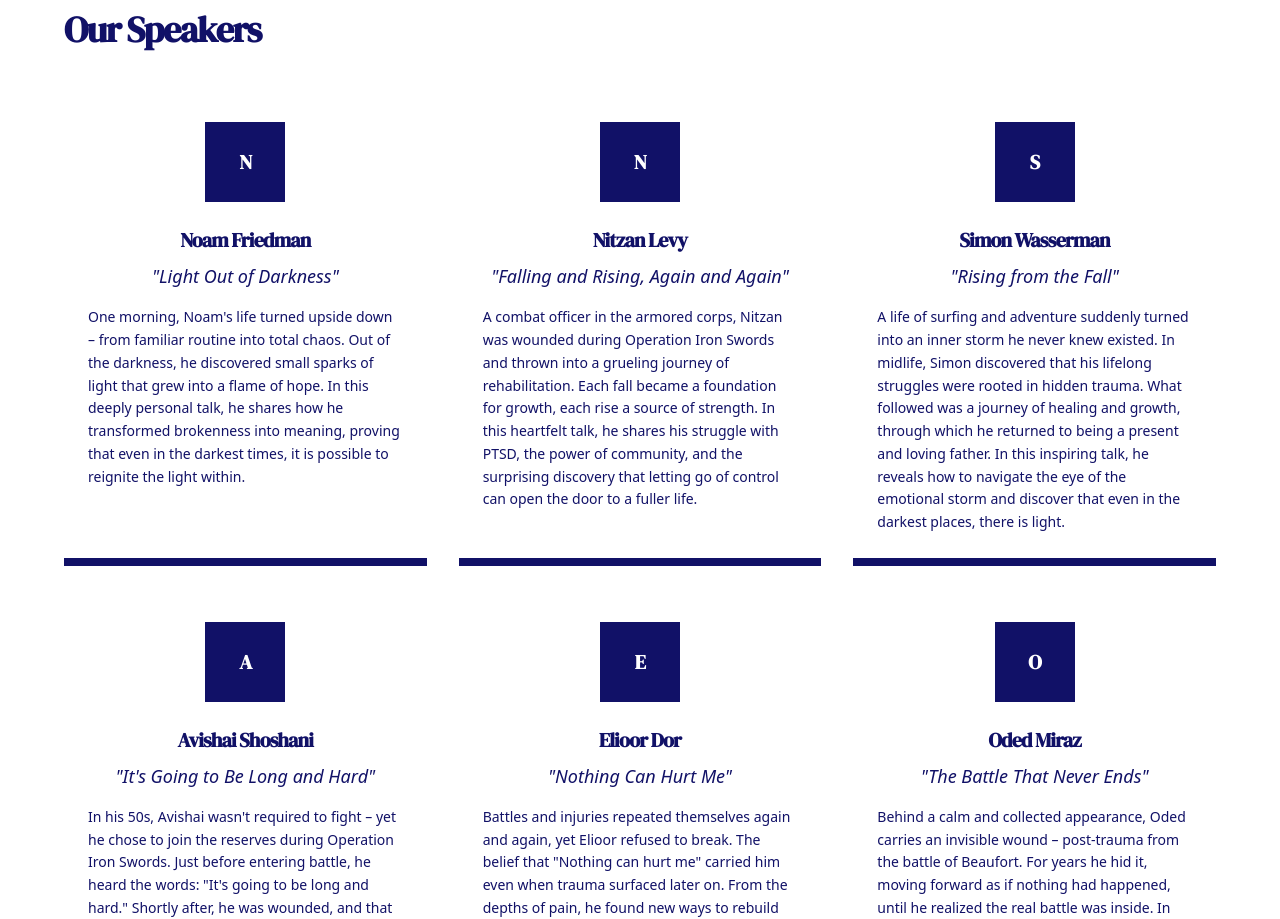
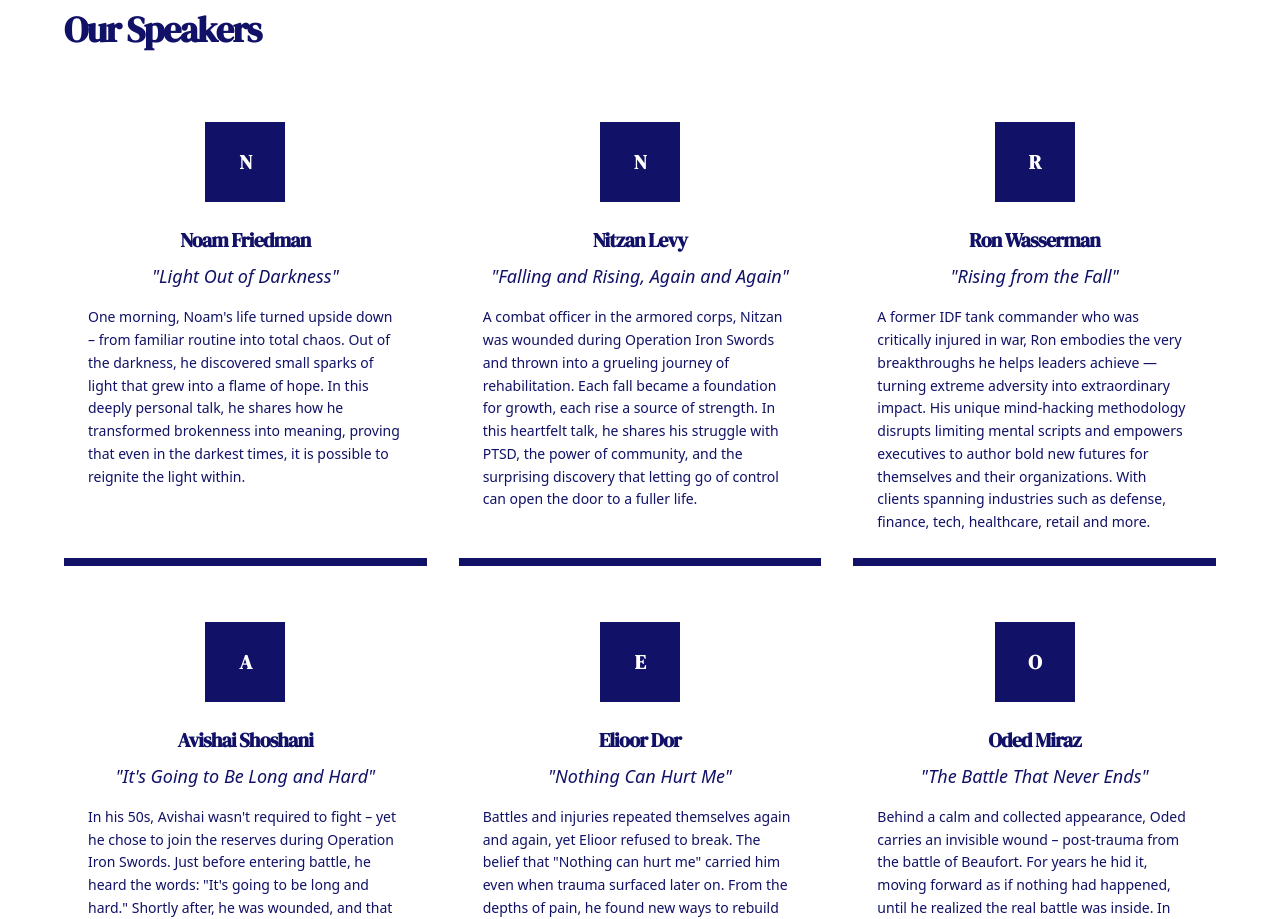
Before and after one commit to tom-voicer/blue-label, a Next.js app: page /en in a window 1280 px wide. Shown: the part 5760-6679 px from the top of the page. Built offline with nearby package versions, Linux system fonts and the light colour scheme.

Commit message:
replace simon with ron

```diff
--- a/components/OurTeamSection.tsx
+++ b/components/OurTeamSection.tsx
@@ -34,7 +34,7 @@ const OurTeamSection = () => {
       imagePath: "/speakers/nitzan.jpg", // placeholder path
     },
     {
-      key: "simonWasserman",
+      key: "ronWasserman",
       imagePath: "/speakers/simon.jpg", // placeholder path
     },
     {
--- a/messages/en.json
+++ b/messages/en.json
@@ -118,10 +118,10 @@
         "talkTitle": "Falling and Rising, Again and Again",
         "description": "A combat officer in the armored corps, Nitzan was wounded during Operation Iron Swords and thrown into a grueling journey of rehabilitation. Each fall became a foundation for growth, each rise a source of strength. In this heartfelt talk, he shares his struggle with PTSD, the power of community, and the surprising discovery that letting go of control can open the door to a fuller life."
       },
-      "simonWasserman": {
-        "name": "Simon Wasserman",
+      "ronWasserman": {
+        "name": "Ron Wasserman",
         "talkTitle": "Rising from the Fall",
-        "description": "A life of surfing and adventure suddenly turned into an inner storm he never knew existed. In midlife, Simon discovered that his lifelong struggles were rooted in hidden trauma. What followed was a journey of healing and growth, through which he returned to being a present and loving father. In this inspiring talk, he reveals how to navigate the eye of the emotional storm and discover that even in the darkest places, there is light."
+        "description": "A former IDF tank commander who was critically injured in war, Ron embodies the very breakthroughs he helps leaders achieve — turning extreme adversity into extraordinary impact. His unique mind-hacking methodology disrupts limiting mental scripts and empowers executives to author bold new futures for themselves and their organizations. With clients spanning industries such as defense, finance, tech, healthcare, retail and more."
       },
       "avishaiShoshani": {
         "name": "Avishai Shoshani",
--- a/messages/he.json
+++ b/messages/he.json
@@ -118,10 +118,10 @@
         "talkTitle": "ליפול ולקום, ואז שוב ושוב",
         "description": "קצין קרבי בשריון שנפצע ב\"חרבות ברזל\", ונזרק למסע מפרך של שיקום. בכל נפילה מצא ניצן קרקע לצמיחה, ובכל קימה – כוח חדש. בהרצאה נוגעת ללב הוא משתף על ההתמודדות עם PTSD, על כוחה של סביבה תומכת ועל הבחירה לשחרר שליטה כדי לגלות חיים מלאים יותר."
       },
-      "simonWasserman": {
-        "name": "סיימון ווסרמן",
+      "ronWasserman": {
+        "name": "רון ווסרמן",
         "talkTitle": "תקומה מנפילה",
-        "description": "חיים של גלישה והרפתקאות הפכו לסערה פנימית שלא ידע על קיומה. באמצע החיים גילה סיימון שהקשיים שליוו אותו נבעו מפוסט־טראומה חבויה. מאז יצא למסע של ריפוי וצמיחה, שבסופו חזר להיות אבא נוכח ואוהב. בהרצאה מרגשת הוא חושף איך אפשר לנווט בעין הציקלון הרגשי, ולגלות שגם בחושך יש אור."
+        "description": "מפקד טנק לשעבר שנפצע קשה במלחמה, רון מגלם את אותן פריצות הדרך שהוא מסייע למנהיגים להשיג — הפיכת קושי קיצוני להשפעה יוצאת דופן. השיטה הייחודית שלו 'האקינג מנטלי' שוברת דפוסים מגבילים ומעצימה מנהלים לכתוב עתיד חדש ונועז עבור עצמם והארגונים שלהם. בין לקוחותיו: גופים בתחומי הביטחון, הפיננסים, ההייטק, הבריאות, הקמעונאות ועוד."
       },
       "avishaiShoshani": {
         "name": "אבישי שושני",
```
